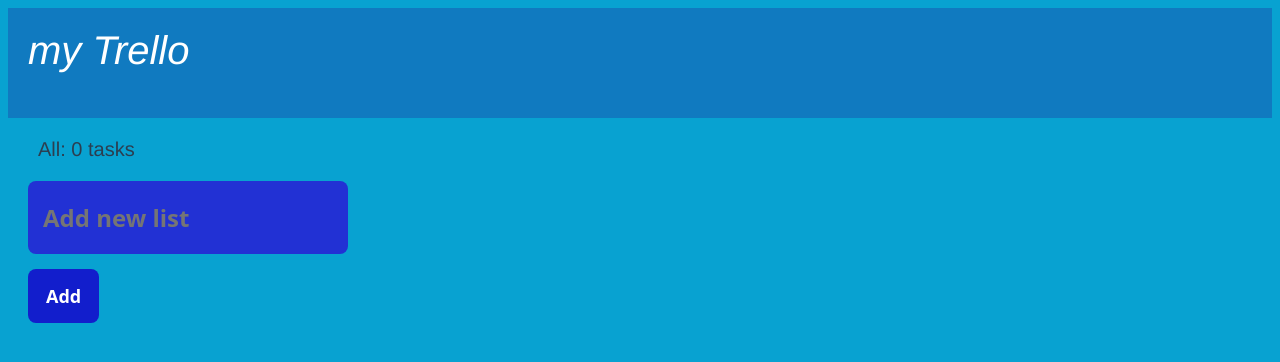
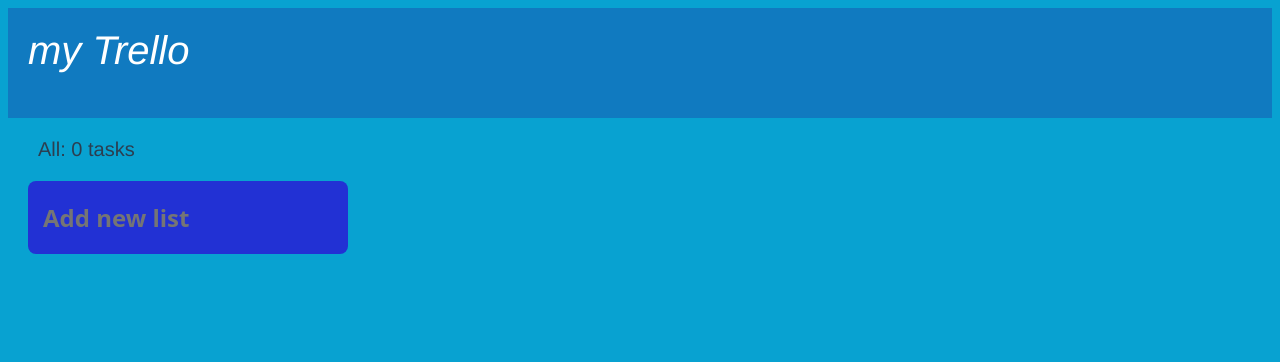
Before and after one commit to kohei-eto/my-trello, a Vue app: page / in a window 1280 px wide. Shown: the top 362 px of the page. Built offline with nearby package versions, Linux system fonts and the light colour scheme.

Commit message:
フォームにテキストが入力されたらボタンを活性化

```diff
--- a/src/components/ListAdd.vue
+++ b/src/components/ListAdd.vue
@@ -7,7 +7,8 @@
            @focusin="startEditing"
            @focusout="finishEditing">
     <button type="submit"
-            class="add-button">
+            class="add-button"
+            v-if="isEditing || titleExists">
       Add
     </button>
   </form>
@@ -25,9 +26,15 @@
     classList() {
       const classList = ['addlist']
       if (this.isEditing) {
-        classList.push('active');
+        classList.push('active')
+      }
+      if (this.titleExists) {
+        classList.push('addable')
       }
       return classList
+    },
+    titleExists() {
+      return this.title.length > 0
     },
   },
   methods: {
```
